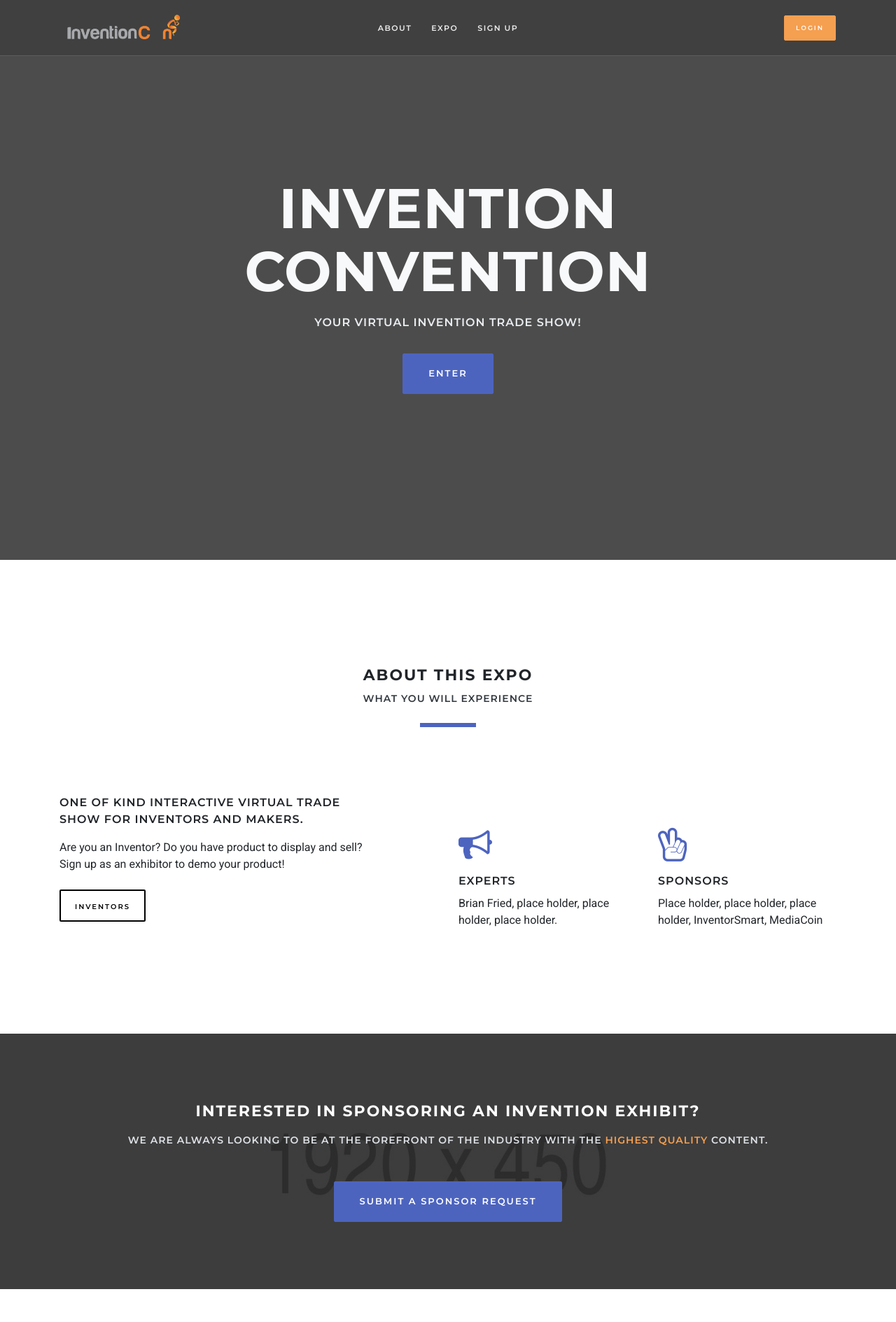
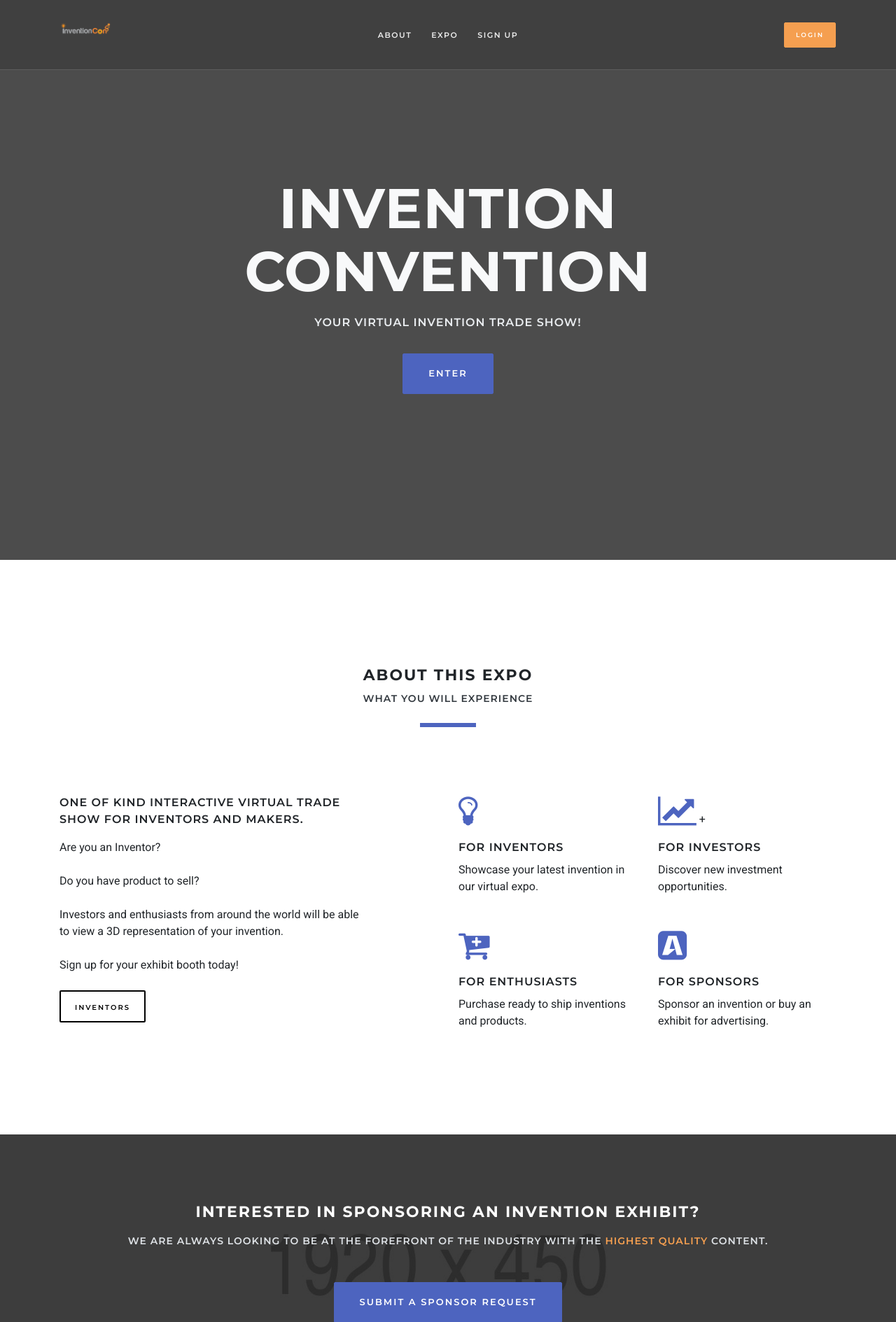
Before and after one commit to RorschachRev/djdroit, a Django app: template mydj/templates/pages/index.html in a window 1280 px wide. Shown: the top 1889 px of the page at 70% size. Run offline with Django 3.2, Linux system fonts and the light colour scheme; the template is opened without the code that fills it, so the values that code supplies are empty; some libraries are stand-ins or nearby versions.

Commit message:
modified settings.py, updated theme.css, header.html, and added new logo

```diff
--- a/mydj/settings.py
+++ b/mydj/settings.py
@@ -25,7 +25,7 @@ SECRET_KEY = '!#1bv7@!xvlfjh#(ye0!+$x8zl+tjrs)a5z1s6qu+tbxl-uso1'
 # SECURITY WARNING: don't run with debug turned on in production!
 DEBUG = True
 
-ALLOWED_HOSTS = ['192.168.0.12', '192.168.7.77','127.0.0.1']
+ALLOWED_HOSTS = ['192.168.0.12', '192.168.7.77','127.0.0.1', '192.168.0.4']
 
 
 # Application definition
--- a/mydj/static/css/theme.css
+++ b/mydj/static/css/theme.css
@@ -1558,7 +1558,7 @@ header .navbar-nav .nav-link {
 
 header {
   border-bottom: 1px solid rgba(255, 255, 255, 0.15);
-  height: 80px;
+  height: 100px;
   position: relative;
   width: 100%;
   z-index: 1020;
@@ -1569,7 +1569,7 @@ header .navbar {
 }
 
 header .navbar-header {
-  height: 80px;
+  height: 100px;
   width: 100%;
 }
 
--- a/mydj/templates/header.html
+++ b/mydj/templates/header.html
@@ -4,8 +4,8 @@
         <div class="row">
             <div class="col-lg-3 navbar-header">
                 <a class="navbar-brand page-scroll" href="/index.html">
-                    <img src="/static/img/loading_logo.png" alt="" class="logo-text-dark">
-                    <img src="/static/img/loading_logo.png" alt="" class="logo-text-light">
+                    <img src="/static/img/InvCon_logo.png" alt="" class="logo-text-dark">
+                    <img src="/static/img/InvCon_logo.png" alt="" class="logo-text-light">
                 </a>
                 <button class="navbar-toggler" type="button" data-toggle="collapse" data-target="#navbar-header" aria-controls="navbar-header" aria-expanded="false" aria-label="Toggle navigation">
                     <span class="navbar-toggler-icon"></span>
--- a/mydj/templates/pages/expo.html
+++ b/mydj/templates/pages/expo.html
@@ -1,6 +1,6 @@
 {% extends 'base.html' %}
 
-{% block title %}TLC: Manage Loans{% endblock %}
+{% block title %}InventionCon Expo{% endblock %}
 
 
 
--- a/mydj/templates/pages/index.html
+++ b/mydj/templates/pages/index.html
@@ -1,6 +1,7 @@
+
 {% extends 'base.html' %}
 
-{% block title %}Login{% endblock %}
+{% block title %}InventionCon{% endblock %}
 
 {% block content %}
 
@@ -51,8 +52,16 @@
 
                 <div class="row justify-content-center">
                     <div class="col-lg-6 col-xl-5 text-center text-lg-left">
-                        <p class="font-alt font-w-600 letter-spacing-1 text-medium text-uppercase">One of kind interactive virtual trade show for inventors and makers.</p>
-                        <p class="text-medium">Are you an Inventor? Do you have product to display and sell? Sign up as an exhibitor to demo your product!</p>
+                        <p class="font-alt font-w-600 letter-spacing-1 text-medium text-uppercase">One of kind interactive virtual trade show for inventors and makers. <br></p>
+                        <p class="text-medium">
+                            Are you an Inventor?
+                            <br><br>
+                            Do you have product to sell?
+                            <br><br>
+                            Investors and enthusiasts from around the world will be able to view a 3D representation of your invention.
+                            <br><br>
+                            Sign up for your exhibit booth today!</p>
+
                         <a href="#inventor" class="page-scroll btn btn-outline-black btn-small border-thick mt-2 mx-0">Inventors</a>
                     </div>
                     <!-- //.col-lg-6 -->
@@ -60,17 +69,41 @@
                     <div class="col-lg-6 offset-xl-1">
                         <div class="row">
 
-                            <div class="col-sm-6 mt-5 text-center text-lg-left">
-                                <i class="fa fa-bullhorn fa-3x text-blue"></i>
-                                <span class="d-block font-alt font-w-600 letter-spacing-1 mt-3 text-medium text-uppercase">Experts</span>
-                                <p class="mb-0 mt-2 text-medium">Brian Fried, place holder, place holder, place holder.</p>
+                            <div class="col-sm-6 mt-5 mt-lg-0 text-center text-lg-left">
+                                <i class="fa fa-lightbulb-o fa-3x text-blue"></i>
+                                <span class="d-block font-alt font-w-600 letter-spacing-1 mt-3 text-medium text-uppercase">For Inventors</span>
+                                <p class="mb-0 mt-2 text-medium">
+                                    Showcase your latest invention in our virtual expo.
+
+                                </p>
+                            </div>
+                            <!-- //.col-sm-6 -->
+
+                             <div class="col-sm-6 mt-5 mt-lg-0 text-center text-lg-left">
+                                <i class="fa fa-line-chart fa-3x text-blue"></i>
+  +                              <span class="d-block font-alt font-w-600 letter-spacing-1 mt-3 text-medium text-uppercase">For Investors</span>
+                                <p class="mb-0 mt-2 text-medium">
+                                   Discover new investment opportunities.
+
+                                </p>
                             </div>
                             <!-- //.col-sm-6 -->
 
                             <div class="col-sm-6 mt-5 text-center text-lg-left">
-                                <i class="fa fa-hand-peace-o fa-3x text-blue"></i>
-                                <span class="d-block font-alt font-w-600 letter-spacing-1 mt-3 text-medium text-uppercase">Sponsors</span>
-                                <p class="mb-0 mt-2 text-medium">Place holder, place holder, place holder, InventorSmart, MediaCoin</p>
+                                <i class="fa fa-cart-plus fa-3x text-blue"></i>
+                                <span class="d-block font-alt font-w-600 letter-spacing-1 mt-3 text-medium text-uppercase">For Enthusiasts</span>
+                                <p class="mb-0 mt-2 text-medium">
+                                  Purchase ready to ship inventions and products.
+
+                                </p>
+                            </div>
+                            <!-- //.col-sm-6 -->
+
+
+                            <div class="col-sm-6 mt-5 text-center text-lg-left">
+                                <i class="fa fa-buysellads fa-3x text-blue"></i>
+                                <span class="d-block font-alt font-w-600 letter-spacing-1 mt-3 text-medium text-uppercase">For Sponsors</span>
+                                <p class="mb-0 mt-2 text-medium">Sponsor an invention or buy an exhibit for advertising.</p>
                             </div>
                             <!-- //.col-sm-6 -->
                         </div>
--- a/mydj/views.py
+++ b/mydj/views.py
@@ -4,7 +4,7 @@ from django.http import HttpResponseRedirect
 
 def expo(request):
 	expo=""
-    expomap=''
+	expomap=''
 	return render(request,'pages/expo.html', { 'expo':expo, 'map':expomap  } )
 def index(request):
 	return render(request,'pages/index.html', { 'index':index } )
```
Also changed, not shown: mydj/static/img/InvCon_logo.png (added).
